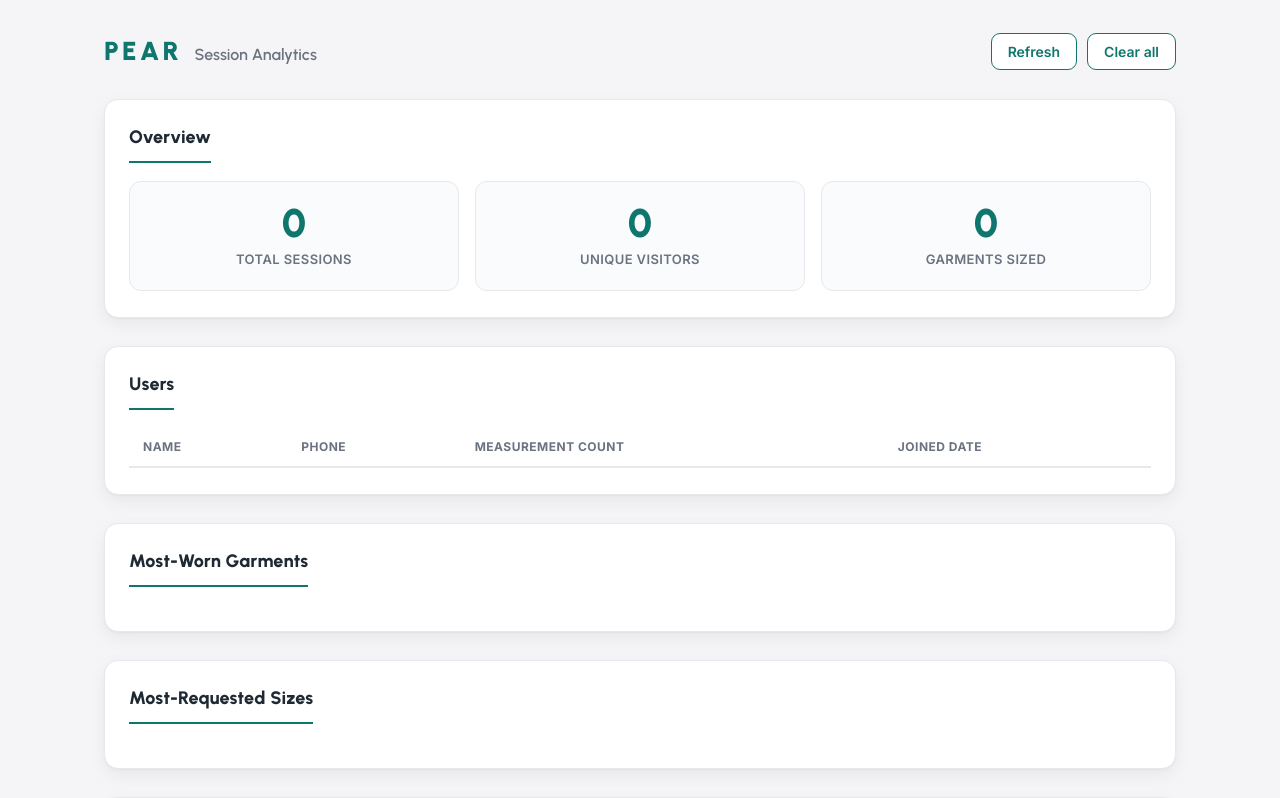
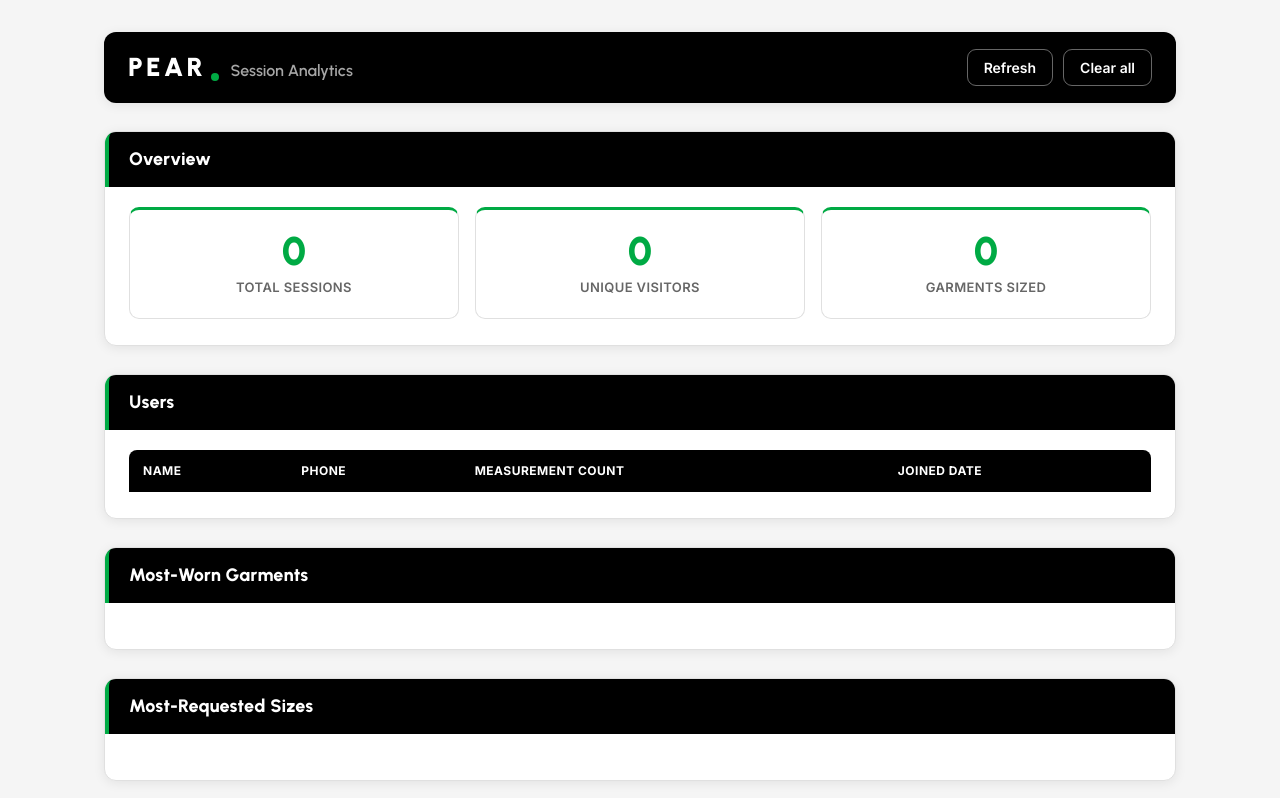
Before and after one commit to Arazi1207/PEAR, a website: page admin.html in a window 1280 px wide. Shown: the top 798 px of the page. Drawn offline with Linux system fonts and the light colour scheme; no server answers.

Commit message:
redesign(admin): Adidas-style black + green palette
- black navbar with white PEAR wordmark + green accent dot
- section titles as black caps with green left border, capped on cards
- stat cards with green numbers + thin green top border
- black table headers, zebra rows, green row hover
- green proportional bars on light gray track for ranked lists
- primary/black + green-confirm + red-danger button variants

Co-Authored-By: Claude Opus 4.8 <noreply@anthropic.com>

```diff
--- a/admin.css
+++ b/admin.css
@@ -1,35 +1,42 @@
 /* =============================================================================
-   PEAR · Admin Dashboard — clean sectioned analytics UI
+   PEAR · Admin Dashboard — Adidas-style analytics UI
    -----------------------------------------------------------------------------
-   Palette
-     --bg        #f5f5f7   neutral app background
-     --card      #ffffff   section cards
-     --ink       #1f2933   primary text
-     --ink-soft  #6b7280   muted labels
-     --accent    #0f766e   single accent (deep teal) — titles, highlights, bars
-     --accent-2  #115e59   darker teal for hovers
-     --tint      #e6f2f1   teal wash for bars / badges
-     --border    #e6e8ec   hairlines
-     --row-alt   #fafbfc   zebra rows
+   Palette (matches fitting-room interface aesthetic)
+     --primary      #000000   pure black — Adidas signature (navbar, table heads,
+                              section-title caps, primary buttons)
+     --accent       #00AA44   Adidas green — numbers, bars, accents
+     --accent-dark  #008833   hover / pressed green
+     --bg           #f5f5f5   light gray app background
+     --card         #ffffff   white section cards
+     --text         #111111   near-black primary text
+     --text-muted   #666666   secondary text / labels
+     --border       #e0e0e0   subtle hairlines
+     --success      #00AA44   (same as accent)
+     --danger       #ff3333   alerts / delete
    Type
      Urbanist — section titles + stat numbers (weight, presence)
      Inter    — body, tables (legibility at small sizes)
    ============================================================================= */
 
 :root {
-  --bg:       #f5f5f7;
-  --card:     #ffffff;
-  --ink:      #1f2933;
-  --ink-soft: #6b7280;
-  --accent:   #0f766e;
-  --accent-2: #115e59;
-  --tint:     #e6f2f1;
-  --border:   #e6e8ec;
-  --row-alt:  #fafbfc;
+  --primary:     #000000;
+  --accent:      #00AA44;
+  --accent-dark: #008833;
+  --bg:          #f5f5f5;
+  --card:        #ffffff;
+  --text:        #111111;
+  --text-muted:  #666666;
+  --border:      #e0e0e0;
+  --success:     #00AA44;
+  --danger:      #ff3333;
 
-  --radius:   14px;
-  --shadow:   0 1px 2px rgba(16, 24, 40, .04), 0 6px 18px rgba(16, 24, 40, .06);
-  --gap:      28px;
+  --tint:        #eaf7ef;                     /* soft green wash — badges */
+  --row-alt:     #f9f9f9;                     /* zebra rows / light track */
+  --hover:       rgba(0, 170, 68, .06);       /* green row hover */
+
+  --radius:      12px;
+  --shadow:      0 2px 12px rgba(0, 0, 0, .08);
+  --gap:         28px;
 }
 
 * { box-sizing: border-box; }
@@ -38,8 +45,8 @@ html, body {
   margin: 0;
   padding: 0;
   background: var(--bg);
-  color: var(--ink);
-  font-family: "Inter", system-ui, -apple-system, "Segoe UI", Roboto, Arial, sans-serif;
+  color: var(--text);
+  font-family: "Inter", "Segoe UI", system-ui, -apple-system, Roboto, Arial, sans-serif;
   font-size: 15px;
   line-height: 1.5;
   -webkit-font-smoothing: antialiased;
@@ -55,65 +62,112 @@ html, body {
   gap: var(--gap);
 }
 
-/* ── Top bar ──────────────────────────────────────────────────────────────── */
+/* ── Top navbar (black bar, white PEAR logo, green dot) ───────────────────── */
 .dash-top {
   display: flex;
   align-items: center;
   justify-content: space-between;
   gap: 16px;
   flex-wrap: wrap;
+  background: var(--primary);
+  border-radius: var(--radius);
+  box-shadow: var(--shadow);
+  padding: 16px 24px;
 }
 .dash-top__brand { display: flex; align-items: baseline; gap: 12px; }
 .dash-top__mark {
+  position: relative;
   font-family: "Urbanist", sans-serif;
   font-weight: 900;
   font-size: 26px;
   letter-spacing: .14em;
-  color: var(--accent);
+  color: #fff;
+  padding-right: 12px;
+}
+/* green accent dot after the wordmark */
+.dash-top__mark::after {
+  content: "";
+  position: absolute;
+  right: 0;
+  bottom: 6px;
+  width: 8px;
+  height: 8px;
+  border-radius: 50%;
+  background: var(--accent);
 }
 .dash-top__title {
   font-family: "Urbanist", sans-serif;
   font-weight: 600;
   font-size: 16px;
-  color: var(--ink-soft);
+  color: rgba(255, 255, 255, .65);
 }
 .dash-top__actions { display: flex; gap: 10px; }
 
+/* ── Buttons ──────────────────────────────────────────────────────────────── */
 .dash-btn {
   font-family: "Inter", sans-serif;
   font-size: 14px;
   font-weight: 600;
   padding: 9px 16px;
   border-radius: 9px;
-  border: 1px solid var(--accent);
-  background: var(--accent);
+  border: 1px solid var(--primary);
+  background: var(--primary);       /* primary = black bg, white text */
   color: #fff;
   cursor: pointer;
   transition: background .15s ease, border-color .15s ease, color .15s ease;
 }
-.dash-btn:hover { background: var(--accent-2); border-color: var(--accent-2); }
-.dash-btn--ghost { background: #fff; color: var(--accent); }
-.dash-btn--ghost:hover { background: var(--tint); color: var(--accent-2); }
-.dash-btn:focus-visible { outline: 3px solid rgba(15, 118, 110, .35); outline-offset: 2px; }
+.dash-btn:hover { background: var(--accent); border-color: var(--accent); color: #fff; }
+
+/* ghost — used inside the black navbar: outlined, turns green on hover */
+.dash-btn--ghost {
+  background: transparent;
+  border-color: rgba(255, 255, 255, .4);
+  color: #fff;
+}
+.dash-btn--ghost:hover { background: var(--accent); border-color: var(--accent); color: #fff; }
+
+/* confirm / success action */
+.dash-btn--confirm {
+  background: var(--accent);
+  border-color: var(--accent);
+  color: #fff;
+}
+.dash-btn--confirm:hover { background: var(--accent-dark); border-color: var(--accent-dark); }
+
+/* destructive / delete action */
+.dash-btn--danger {
+  background: transparent;
+  border-color: rgba(255, 255, 255, .4);
+  color: #fff;
+}
+.dash-btn--danger:hover { background: var(--danger); border-color: var(--danger); color: #fff; }
+
+.dash-btn:focus-visible { outline: 3px solid rgba(0, 170, 68, .45); outline-offset: 2px; }
 
 /* ── Section card ─────────────────────────────────────────────────────────── */
 .card {
+  --card-pad-x: 24px;
+  --card-pad-b: 26px;
   background: var(--card);
   border: 1px solid var(--border);
   border-radius: var(--radius);
   box-shadow: var(--shadow);
-  padding: 24px 24px 26px;
+  overflow: hidden;                 /* clips the title cap to the card radius */
+  padding: 0 var(--card-pad-x) var(--card-pad-b);
 }
+/* title cap — black bar, white text, green left border, sits atop the card */
 .card__title {
-  margin: 0 0 18px;
+  display: block;
+  margin: 0 calc(-1 * var(--card-pad-x)) 20px;
+  padding: 14px 20px;
+  background: var(--primary);
+  color: #fff;
+  border-left: 4px solid var(--accent);
+  border-radius: 8px 8px 0 0;
   font-family: "Urbanist", sans-serif;
   font-weight: 800;
   font-size: 18px;
   letter-spacing: .01em;
-  color: var(--ink);
-  padding-bottom: 10px;
-  border-bottom: 2px solid var(--accent);
-  display: inline-block;
 }
 
 /* ── Overview · stat cards ────────────────────────────────────────────────── */
@@ -123,9 +177,10 @@ html, body {
   gap: 16px;
 }
 .stat-card {
-  background: var(--row-alt);
+  background: var(--card);
   border: 1px solid var(--border);
-  border-radius: 12px;
+  border-top: 3px solid var(--accent);   /* thin green top border */
+  border-radius: 10px;
   padding: 20px 22px;
   text-align: center;
 }
@@ -144,7 +199,7 @@ html, body {
   font-weight: 600;
   letter-spacing: .03em;
   text-transform: uppercase;
-  color: var(--ink-soft);
+  color: var(--text-muted);
 }
 
 /* ── Tables (shared across Users + Sessions) ──────────────────────────────── */
@@ -161,25 +216,27 @@ html, body {
   font-size: 12px;
   letter-spacing: .04em;
   text-transform: uppercase;
-  color: var(--ink-soft);
-  padding: 10px 14px;
-  border-bottom: 2px solid var(--border);
+  color: #fff;                      /* black header row, white text */
+  background: var(--primary);
+  padding: 12px 14px;
   white-space: nowrap;
 }
+.data-table thead th:first-child { border-top-left-radius: 8px; }
+.data-table thead th:last-child  { border-top-right-radius: 8px; }
 .data-table tbody td {
   padding: 12px 14px;
   border-bottom: 1px solid var(--border);
-  color: var(--ink);
+  color: var(--text);
   vertical-align: middle;
 }
-.data-table tbody tr:nth-child(even) { background: var(--row-alt); }
-.data-table tbody tr:hover { background: var(--tint); }
+.data-table tbody tr:nth-child(even) { background: var(--row-alt); }   /* zebra */
+.data-table tbody tr:hover { background: var(--hover); }               /* green hover */
 .data-table tbody tr:last-child td { border-bottom: none; }
 
-.cell-id { font-family: ui-monospace, "SF Mono", Menlo, Consolas, monospace; font-size: 13px; color: var(--ink-soft); }
-.cell-time { color: var(--ink-soft); white-space: nowrap; }
+.cell-id { font-family: ui-monospace, "SF Mono", Menlo, Consolas, monospace; font-size: 13px; color: var(--text-muted); }
+.cell-time { color: var(--text-muted); white-space: nowrap; }
 .garment-name { font-weight: 600; }
-.garment-id { display: inline-block; margin-left: 8px; font-size: 12px; color: var(--ink-soft); }
+.garment-id { display: inline-block; margin-left: 8px; font-size: 12px; color: var(--text-muted); }
 
 /* count / size pill */
 .size-badge {
@@ -188,12 +245,12 @@ html, body {
   padding: 3px 10px;
   border-radius: 999px;
   background: var(--tint);
-  color: var(--accent-2);
+  color: var(--accent-dark);
   font-weight: 700;
   font-size: 13px;
   text-align: center;
 }
-.size-badge--none { background: #f0f1f3; color: var(--ink-soft); }
+.size-badge--none { background: #f0f0f0; color: var(--text-muted); }
 
 /* ── Ranked lists (Most-Worn Garments · Most-Requested Sizes) ─────────────── */
 .rank-list { display: flex; flex-direction: column; gap: 10px; }
@@ -206,14 +263,15 @@ html, body {
   padding: 12px 16px;
   border: 1px solid var(--border);
   border-radius: 10px;
-  background: #fff;
+  background: var(--row-alt);        /* light gray track */
   overflow: hidden;
 }
-/* proportional fill behind each item — encodes relative magnitude */
+/* proportional green fill behind each item — encodes relative magnitude */
 .rank-item__bar {
   position: absolute;
   inset: 0 auto 0 0;
-  background: var(--tint);
+  background: var(--accent);
+  opacity: .85;
   z-index: 0;
 }
 .rank-item__main {
@@ -223,28 +281,27 @@ html, body {
   align-items: baseline;
   min-width: 0;
 }
-.rank-item__count { position: relative; z-index: 1; }
 .rank-item__rank {
   font-family: "Urbanist", sans-serif;
   font-weight: 800;
-  color: var(--accent);
+  color: var(--text);
   margin-right: 12px;
 }
-.rank-item__label { font-weight: 600; color: var(--ink); }
-.rank-item__sub { color: var(--ink-soft); font-weight: 400; }
-.rank-item__count { font-weight: 700; color: var(--accent-2); white-space: nowrap; }
+.rank-item__label { font-weight: 600; color: var(--text); }
+.rank-item__sub { color: var(--text-muted); font-weight: 400; }
+.rank-item__count { position: relative; z-index: 1; font-weight: 800; color: var(--text); white-space: nowrap; }
 
 /* ── Empty / error states ─────────────────────────────────────────────────── */
 .empty {
   margin: 14px 2px 0;
-  color: var(--ink-soft);
+  color: var(--text-muted);
   font-size: 14px;
 }
 .error {
   margin: 14px 2px 0;
-  color: #b42318;
-  background: #fef3f2;
-  border: 1px solid #fecdca;
+  color: var(--danger);
+  background: #fff0f0;
+  border: 1px solid #ffc9c9;
   border-radius: 8px;
   padding: 10px 14px;
   font-size: 14px;
@@ -255,7 +312,7 @@ html, body {
   .dashboard-view { padding: 20px 14px 48px; gap: 20px; }
   .stat-row { grid-template-columns: 1fr; }
   .stat-card__num { font-size: 34px; }
-  .card { padding: 18px 16px 20px; }
+  .card { --card-pad-x: 16px; --card-pad-b: 20px; }
   .dash-top { justify-content: flex-start; }
 }
 
--- a/admin.html
+++ b/admin.html
@@ -10,7 +10,7 @@
   <link rel="preconnect" href="https://fonts.gstatic.com" crossorigin>
   <link href="https://fonts.googleapis.com/css2?family=Urbanist:wght@400;500;600;700;800;900&family=Inter:wght@400;500;600;700&display=swap" rel="stylesheet">
 
-  <link rel="stylesheet" href="admin.css?v=12">
+  <link rel="stylesheet" href="admin.css?v=13">
 </head>
 <body>
 
@@ -24,7 +24,7 @@
       </div>
       <div class="dash-top__actions">
         <button id="refreshBtn" class="dash-btn dash-btn--ghost" type="button">Refresh</button>
-        <button id="clearBtn"   class="dash-btn dash-btn--ghost" type="button">Clear all</button>
+        <button id="clearBtn"   class="dash-btn dash-btn--danger" type="button">Clear all</button>
       </div>
     </header>
 
```
